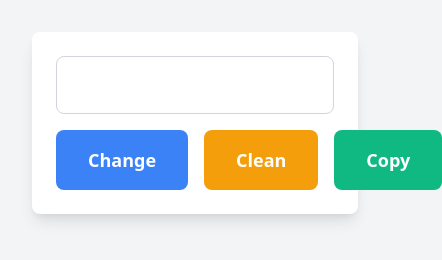
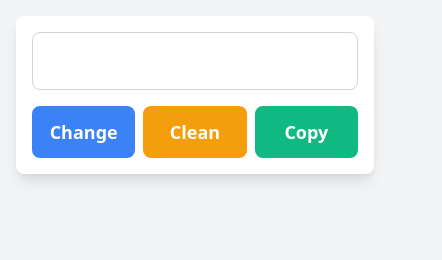
Before and after one commit to akhil-monetizely/humanize, a plain HTML site: page index.html in a window 390 px wide. Shown: the whole page, 442 px wide, since content can reach past the window. Drawn offline with nearby package versions, Linux system fonts and the light colour scheme.

Commit message:
mobile optimized

```diff
--- a/index.html
+++ b/index.html
@@ -7,27 +7,27 @@
     <script src="https://cdnjs.cloudflare.com/ajax/libs/vue/3.3.4/vue.global.min.js"></script>
     <link href="https://cdnjs.cloudflare.com/ajax/libs/tailwindcss/2.2.19/tailwind.min.css" rel="stylesheet">
 </head>
-<body class="bg-gray-100 min-h-screen p-8">
+<body class="bg-gray-100 min-h-screen p-4">
     <div id="app" class="max-w-4xl mx-auto">
-        <div class="bg-white rounded-lg shadow-lg p-6">
+        <div class="bg-white rounded-lg shadow-lg p-4">
             <div class="prose max-w-none">
                 <div contenteditable="true"
                      ref="editor"
                      @input="updateContent"
-                     class="w-full min-h-[400px] p-4 border border-gray-300 rounded-lg mb-4 focus:outline-none focus:ring-2 focus:ring-blue-500"
+                     class="w-full min-h-[400px] p-4 border border-gray-300 rounded-lg mb-4 focus:outline-none focus:ring-2 focus:ring-blue-500 whitespace-pre-wrap"
                 ></div>
             </div>
-            <div class="flex gap-4">
+            <div class="flex flex-wrap gap-2">
                 <button @click="processText"
-                        class="flex-1 bg-blue-500 text-white px-8 py-4 text-lg font-semibold rounded-lg hover:bg-blue-600 focus:outline-none focus:ring-2 focus:ring-blue-500 focus:ring-offset-2">
+                        class="flex-1 min-w-[150px] bg-blue-500 text-white px-4 py-3 text-lg font-semibold rounded-lg hover:bg-blue-600 focus:outline-none focus:ring-2 focus:ring-blue-500 focus:ring-offset-2">
                     Change
                 </button>
                 <button @click="cleanFormatting"
-                        class="flex-1 bg-yellow-500 text-white px-8 py-4 text-lg font-semibold rounded-lg hover:bg-yellow-600 focus:outline-none focus:ring-2 focus:ring-yellow-500 focus:ring-offset-2">
+                        class="flex-1 min-w-[150px] bg-yellow-500 text-white px-4 py-3 text-lg font-semibold rounded-lg hover:bg-yellow-600 focus:outline-none focus:ring-2 focus:ring-yellow-500 focus:ring-offset-2">
                     Clean
                 </button>
                 <button @click="copyToClipboard"
-                        class="flex-1 bg-green-500 text-white px-8 py-4 text-lg font-semibold rounded-lg hover:bg-green-600 focus:outline-none focus:ring-2 focus:ring-green-500 focus:ring-offset-2">
+                        class="flex-1 min-w-[150px] bg-green-500 text-white px-4 py-3 text-lg font-semibold rounded-lg hover:bg-green-600 focus:outline-none focus:ring-2 focus:ring-green-500 focus:ring-offset-2">
                     Copy
                 </button>
             </div>
@@ -105,15 +105,17 @@
                     this.$refs.editor.innerHTML = processedContent;
                     this.content = processedContent;
                 },
+                cleanFormatting() {
+                    const tempDiv = document.createElement('div');
+                    tempDiv.innerHTML = this.$refs.editor.innerHTML;
+                    const cleanText = tempDiv.innerText;
+                    this.$refs.editor.innerHTML = cleanText;
+                    this.content = cleanText;
+                },
                 copyToClipboard() {
                     navigator.clipboard.writeText(this.$refs.editor.innerText)
                         .then(() => alert('Copied to clipboard!'))
                         .catch(err => console.error('Failed to copy:', err));
-                },
-                cleanFormatting() {
-                    const plainText = this.$refs.editor.innerText;
-                    this.$refs.editor.innerHTML = plainText;
-                    this.content = plainText;
                 }
             }
         }).mount('#app')
```
